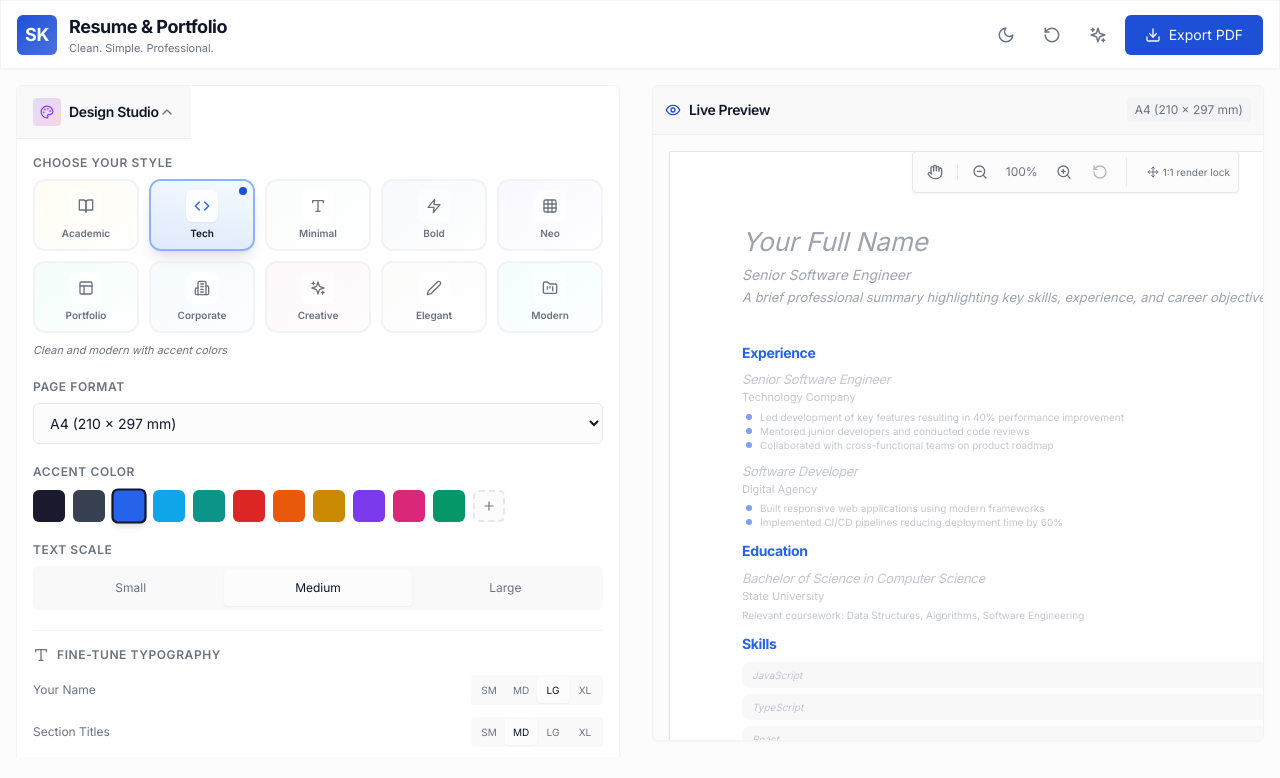
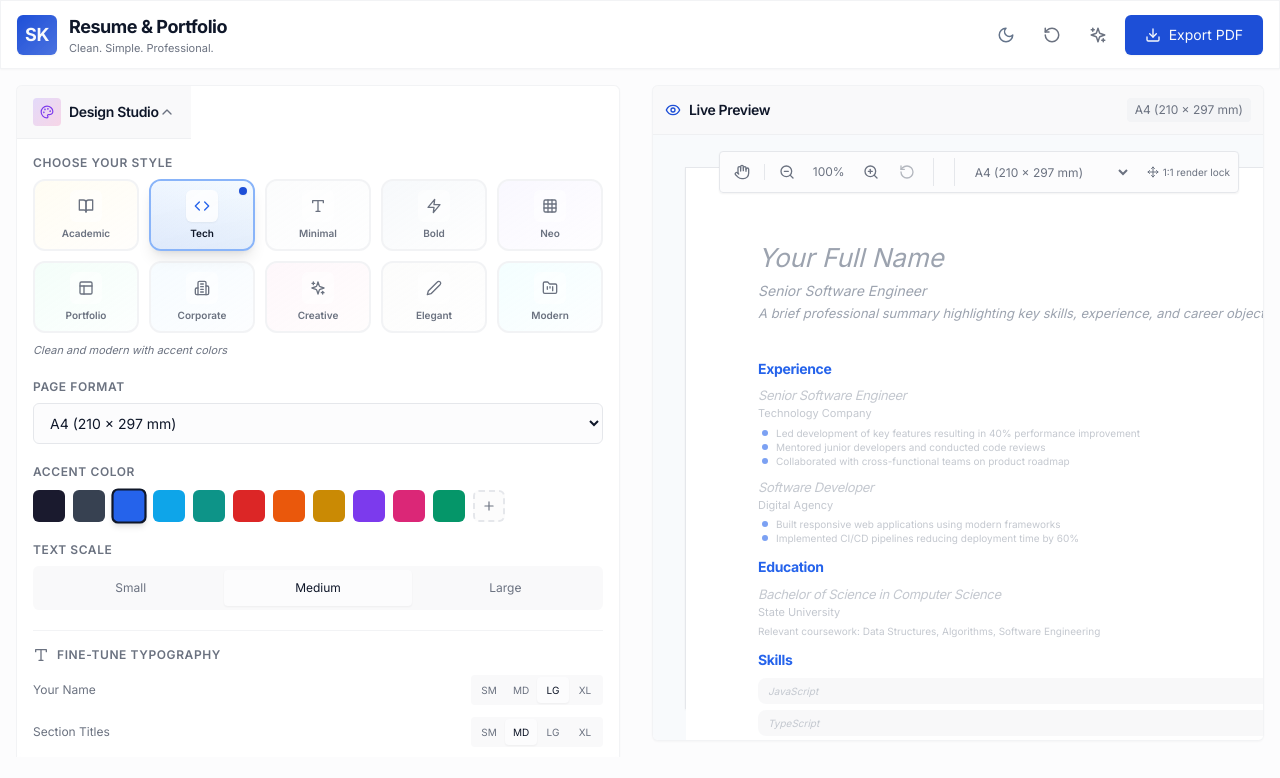
Before and after one commit to shiva-kar/resume-builder, a Next.js app: page / in a window 1280 px wide. Shown: the top 778 px of the page. Built offline with nearby package versions, Linux system fonts and the light colour scheme.

Commit message:
feat: Add paper size selector and paginated preview UI

```diff
--- a/src/app/globals.css
+++ b/src/app/globals.css
@@ -111,8 +111,6 @@ html {
 }
 
 .resume-container {
-  width: 794px;
-  min-height: 1123px;
   display: block;
   visibility: visible;
   box-sizing: border-box;
@@ -124,8 +122,6 @@ html {
 }
 
 .preview-wrapper {
-  width: 794px;
-  min-height: 1123px;
   display: block;
   visibility: visible;
   overflow: visible;
--- a/src/components/pdf/LivePreview.tsx
+++ b/src/components/pdf/LivePreview.tsx
@@ -2,7 +2,9 @@
 
 import React, { useState, useRef, useEffect } from 'react';
 import { ZoomIn, ZoomOut, RotateCcw, Move, ChevronLeft, ChevronRight, Hand } from 'lucide-react';
-import type { ResumeData } from '@/lib/schema';
+import { useResumeStore } from '@/lib/store';
+import { ResumeData } from '@/lib/schema';
+import { PAPER_SIZES, PaperSize } from '@/lib/paperSizes';
 import { PreviewCanvas } from './PreviewCanvas';
 
 interface LivePreviewProps {
@@ -12,16 +14,23 @@ interface LivePreviewProps {
 }
 
 export const LivePreview: React.FC<LivePreviewProps> = ({ data, className, resumeRef }) => {
+  const updateTheme = useResumeStore(state => state.updateTheme);
+
   // Zoom state
   const [zoom, setZoom] = useState(1);
   const containerRef = useRef<HTMLDivElement>(null);
   const localResumeRef = useRef<HTMLDivElement | null>(null);
   const actualResumeRef = resumeRef || localResumeRef;
 
+  // Paper Dimensions
+  const paperSize = data.theme.pageSize || 'A4';
+  const dimensions = PAPER_SIZES[paperSize as PaperSize];
+  const pageWidthPx = dimensions.width;
+  const pageHeightPx = dimensions.height;
+
   // Pagination state
   const [currentPage, setCurrentPage] = useState(0);
   const [pageCount, setPageCount] = useState(1);
-  const pageHeightPx = 1123; // A4 height at 96 DPI
 
   // Panning state
   const [isPanMode, setIsPanMode] = useState(false);
@@ -39,7 +48,7 @@ export const LivePreview: React.FC<LivePreviewProps> = ({ data, className, resum
         setCurrentPage(Math.max(0, pages - 1));
       }
     }
-  }, [data, currentPage, actualResumeRef]);
+  }, [data, currentPage, actualResumeRef, pageHeightPx]);
 
   // Scroll to current page
   useEffect(() => {
@@ -127,9 +136,24 @@ export const LivePreview: React.FC<LivePreviewProps> = ({ data, className, resum
           </button>
         </div>
 
+        {/* Paper Size Selector */}
+        <div className="flex items-center gap-2 border-l border-border pl-4">
+          <select
+            value={paperSize}
+            onChange={(e) => updateTheme({ pageSize: e.target.value as PaperSize })}
+            className="h-7 text-xs bg-transparent border-none text-muted-foreground outline-none cursor-pointer focus:ring-0"
+          >
+            {(Object.keys(PAPER_SIZES) as PaperSize[]).map((size) => (
+              <option key={size} value={size}>
+                {PAPER_SIZES[size].label}
+              </option>
+            ))}
+          </select>
+        </div>
+
         {/* Page Navigation */}
         {pageCount > 1 && (
-          <div className="flex items-center gap-2">
+          <div className="flex items-center gap-2 border-l border-border pl-4">
             <button
               onClick={() => setCurrentPage(Math.max(0, currentPage - 1))}
               disabled={currentPage === 0}
@@ -159,7 +183,7 @@ export const LivePreview: React.FC<LivePreviewProps> = ({ data, className, resum
       {/* Preview Area */}
       <div
         ref={containerRef}
-        className="flex-1 overflow-auto p-4 w-full"
+        className="flex-1 overflow-auto p-8 w-full bg-slate-50 flex flex-col items-center gap-8"
         style={{
           cursor: isPanMode ? (isDragging ? 'grabbing' : 'grab') : 'auto',
           userSelect: isPanMode ? 'none' : 'auto',
@@ -170,16 +194,32 @@ export const LivePreview: React.FC<LivePreviewProps> = ({ data, className, resum
         onMouseUp={onMouseUp}
         onMouseMove={onMouseMove}
       >
-        <div
-          className="preview-wrapper mx-auto border border-border shadow-sm bg-white"
-          style={{
-            zoom: zoom,
-            transition: 'zoom 0.2s ease-in-out',
-            pointerEvents: isPanMode ? 'none' : 'auto' // Prevent native drag on links/images
-          }}
-        >
+        {/* Hidden Export Canvas for html-to-image */}
+        <div className="absolute opacity-0 pointer-events-none" style={{ left: '-9999px' }}>
           <PreviewCanvas data={data} resumeRef={actualResumeRef} />
         </div>
+
+        {/* Visual Pages */}
+        {Array.from({ length: pageCount }).map((_, i) => (
+          <div
+            key={i}
+            className="preview-wrapper mx-auto border border-border shadow-sm bg-white overflow-hidden relative"
+            style={{
+              width: pageWidthPx,
+              height: pageHeightPx,
+              zoom: zoom,
+              transition: 'zoom 0.2s ease-in-out',
+              pointerEvents: isPanMode ? 'none' : 'auto'
+            }}
+          >
+            <div
+              className="absolute top-0 left-0 w-full"
+              style={{ transform: `translateY(-${i * pageHeightPx}px)` }}
+            >
+              <PreviewCanvas data={data} />
+            </div>
+          </div>
+        ))}
       </div>
     </div>
   );
--- a/src/components/pdf/PDFViewer.tsx
+++ b/src/components/pdf/PDFViewer.tsx
@@ -32,7 +32,8 @@ export const exportToPDF = async (
     }
   });
 
-  return generateResumePDF(imgData);
+  const paperSize = (_data.theme.pageSize as any) || 'A4';
+  return generateResumePDF(imgData, paperSize);
 };
 
 export const downloadPDF = (blob: Blob, filename = "resume.pdf"): void => {
--- a/src/components/pdf/PreviewCanvas.tsx
+++ b/src/components/pdf/PreviewCanvas.tsx
@@ -33,6 +33,7 @@ import {
   SectionItem,
   SkillWithLevel,
 } from '@/lib/schema';
+import { PAPER_SIZES, PaperSize } from '@/lib/paperSizes';
 import { cn } from '@/lib/utils';
 import {
   formatDateRange as formatDate,
@@ -1547,6 +1548,9 @@ export const PreviewCanvas: React.FC<PreviewCanvasProps> = ({ data, resumeRef, c
   // MAIN RENDER
   // ============================================================================
 
+  const paperSize = theme.pageSize || 'A4';
+  const dimensions = PAPER_SIZES[paperSize as PaperSize];
+
   return (
     <div
       ref={setResumeExportNode}
@@ -1556,6 +1560,8 @@ export const PreviewCanvas: React.FC<PreviewCanvasProps> = ({ data, resumeRef, c
         backgroundColor: getTemplateBackground(theme.template),
         boxSizing: 'border-box',
         position: 'relative',
+        width: dimensions.width,
+        minHeight: dimensions.height,
       }}
     >
       <div style={{ padding: '40px', width: '100%', height: '100%', boxSizing: 'border-box' }}>
--- a/src/components/pdf/ResumePDF.tsx
+++ b/src/components/pdf/ResumePDF.tsx
@@ -2,15 +2,17 @@
 
 import { jsPDF } from "jspdf";
 
+import { PaperSize } from '@/lib/paperSizes';
+
 /**
- * Handles the PDF document structure, taking a raw image and slicing it into A4 pages.
+ * Handles the PDF document structure, taking a raw image and slicing it into pages.
  */
-export const generateResumePDF = async (imgData: string): Promise<Blob> => {
-  // Initialize an A4 portrait PDF
+export const generateResumePDF = async (imgData: string, paperSize: PaperSize = 'A4'): Promise<Blob> => {
+  // Initialize PDF with dynamic paper size
   const pdf = new jsPDF({
     orientation: 'portrait',
     unit: 'mm',
-    format: 'a4'
+    format: paperSize.toLowerCase()
   });
 
   // Calculate the aspect ratio dynamically directly from the image data rather than canvas width/height
--- /dev/null
+++ b/src/lib/paperSizes.ts
@@ -0,0 +1,17 @@
+export type PaperSize = 'A4' | 'LETTER' | 'LEGAL' | 'EXECUTIVE' | 'B5' | 'A5';
+
+export interface PaperDimensions {
+  width: number;
+  height: number;
+  label: string;
+}
+
+// Dimensions are calculated at 96 DPI
+export const PAPER_SIZES: Record<PaperSize, PaperDimensions> = {
+  'A4': { width: 794, height: 1123, label: 'A4 (210 x 297 mm)' },
+  'LETTER': { width: 816, height: 1056, label: 'US Letter (8.5 x 11 in)' },
+  'LEGAL': { width: 816, height: 1344, label: 'US Legal (8.5 x 14 in)' },
+  'EXECUTIVE': { width: 696, height: 1008, label: 'Executive (7.25 x 10.5 in)' },
+  'B5': { width: 665, height: 945, label: 'B5 (176 x 250 mm)' },
+  'A5': { width: 559, height: 794, label: 'A5 (148 x 210 mm)' },
+};
--- a/src/lib/schema.ts
+++ b/src/lib/schema.ts
@@ -203,6 +203,14 @@ export const DEFAULT_TYPOGRAPHY: TypographySettings = {
 // ============================================================================
 // ZOD SCHEMAS - Validation Layer
 // ============================================================================
+
+export const MetadataSchema = z.object({
+  template: z.string(),
+  theme: z.string(),
+  paperSize: z.enum(['a4', 'letter', 'a5']).default('a4'),
+  font: z.string().optional(),
+  color: z.string().optional(),
+});
 
 export const LinkSchema = z.object({
   id: z.string(),
```
